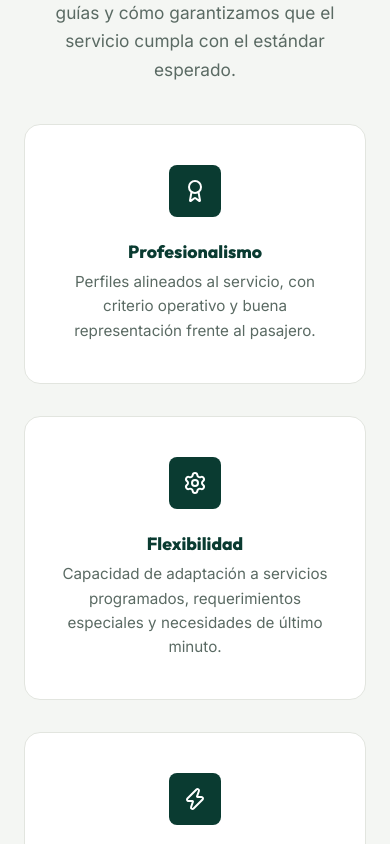
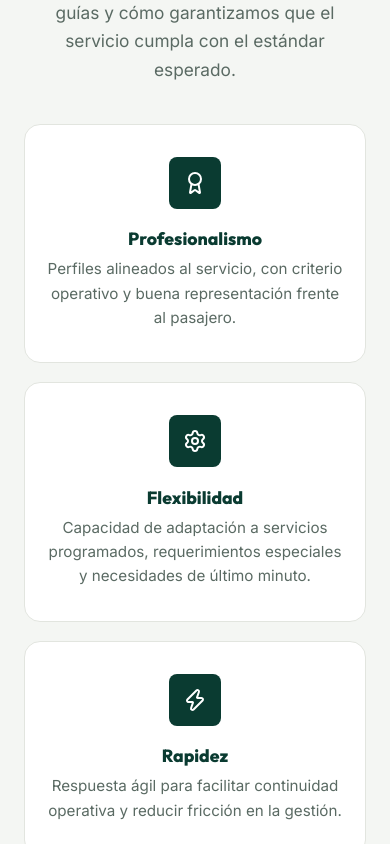
Before and after one commit to guiaalacartaoficial/guia-a-la-carta-web, a React (Vite) app: page /quienes-somos in a window 390 px wide. Shown: the part 4060-4904 px from the top of the page. Built offline with nearby package versions, Linux system fonts and the light colour scheme; no server answers.

Commit message:
UI: Display 5 pillars in a row on desktop and make them responsive

```diff
--- a/src/pages/QuienesSomos.css
+++ b/src/pages/QuienesSomos.css
@@ -392,9 +392,9 @@
 /* ============================================= */
 .ns-enfoque-grid {
   display: grid;
-  grid-template-columns: repeat(auto-fit, minmax(320px, 1fr));
-  gap: 2rem;
-  max-width: 1100px;
+  grid-template-columns: repeat(auto-fit, minmax(200px, 1fr));
+  gap: 1.2rem;
+  max-width: 1400px;
   margin: 0 auto;
 }
 
@@ -402,10 +402,10 @@
   background: var(--c-surface);
   border: 1px solid var(--ns-border);
   border-radius: var(--radius-lg);
-  padding: 2.5rem 2rem;
+  padding: 2rem 1.2rem;
   display: flex;
   flex-direction: column; /* Alineación vertical para más orden */
-  gap: 1.5rem;
+  gap: 1.2rem;
   align-items: center; /* Centrar icono */
   text-align: center; /* Centrar texto */
   transition: all 0.3s ease;
@@ -415,18 +415,8 @@
 /* Centrar tarjetas en la última fila si hay huecos */
 @media (min-width: 1025px) {
   .ns-enfoque-grid {
-    grid-template-columns: repeat(3, 1fr);
+    grid-template-columns: repeat(5, 1fr);
     justify-content: center;
-  }
-
-  /* Centrar los últimos 2 elementos si son 5 en total */
-  .ns-enfoque-card:nth-child(4) {
-    grid-column: 1 / 2;
-    margin-left: 50%;
-  }
-  .ns-enfoque-card:nth-child(5) {
-    grid-column: 2 / 3;
-    margin-left: 50%;
   }
 }
 
@@ -723,8 +713,8 @@
   }
 
   .ns-enfoque-grid {
-    grid-template-columns: 1fr;
-    max-width: 540px;
+    grid-template-columns: repeat(auto-fit, minmax(250px, 1fr));
+    max-width: 900px;
     margin: 0 auto;
   }
 
```
